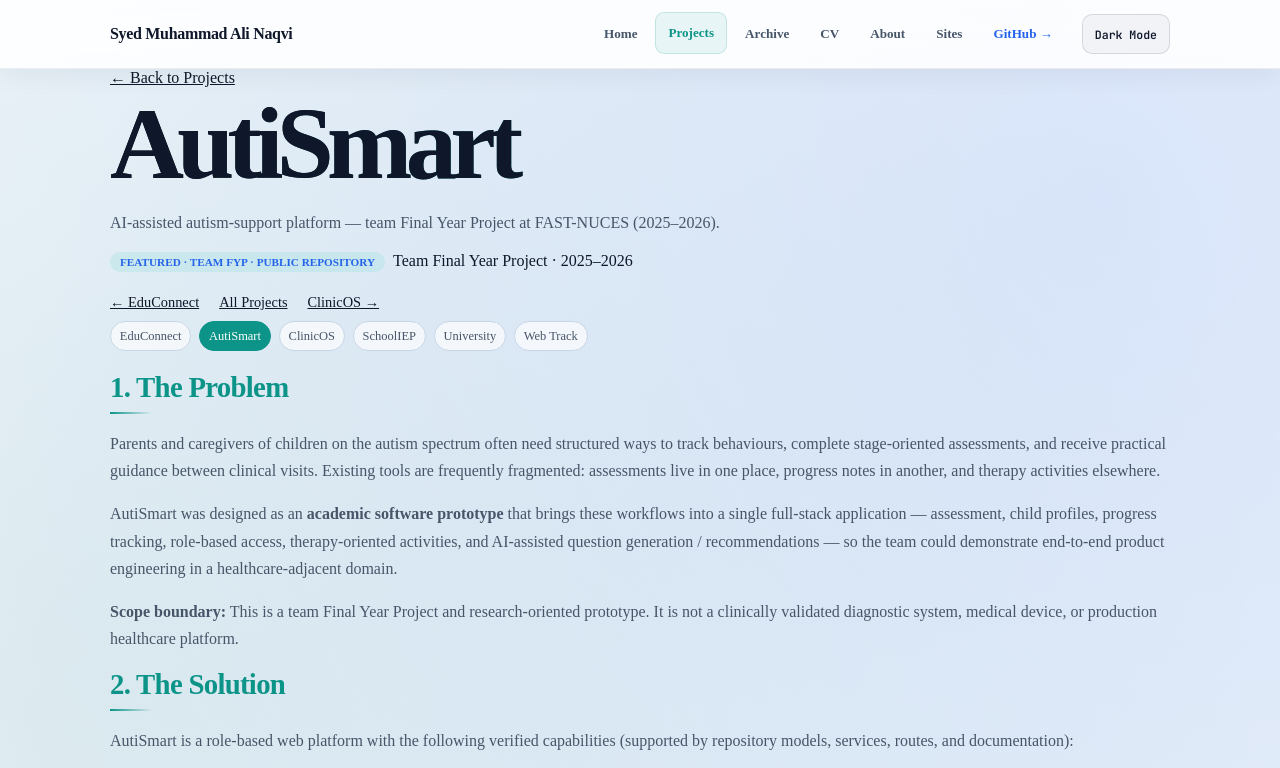
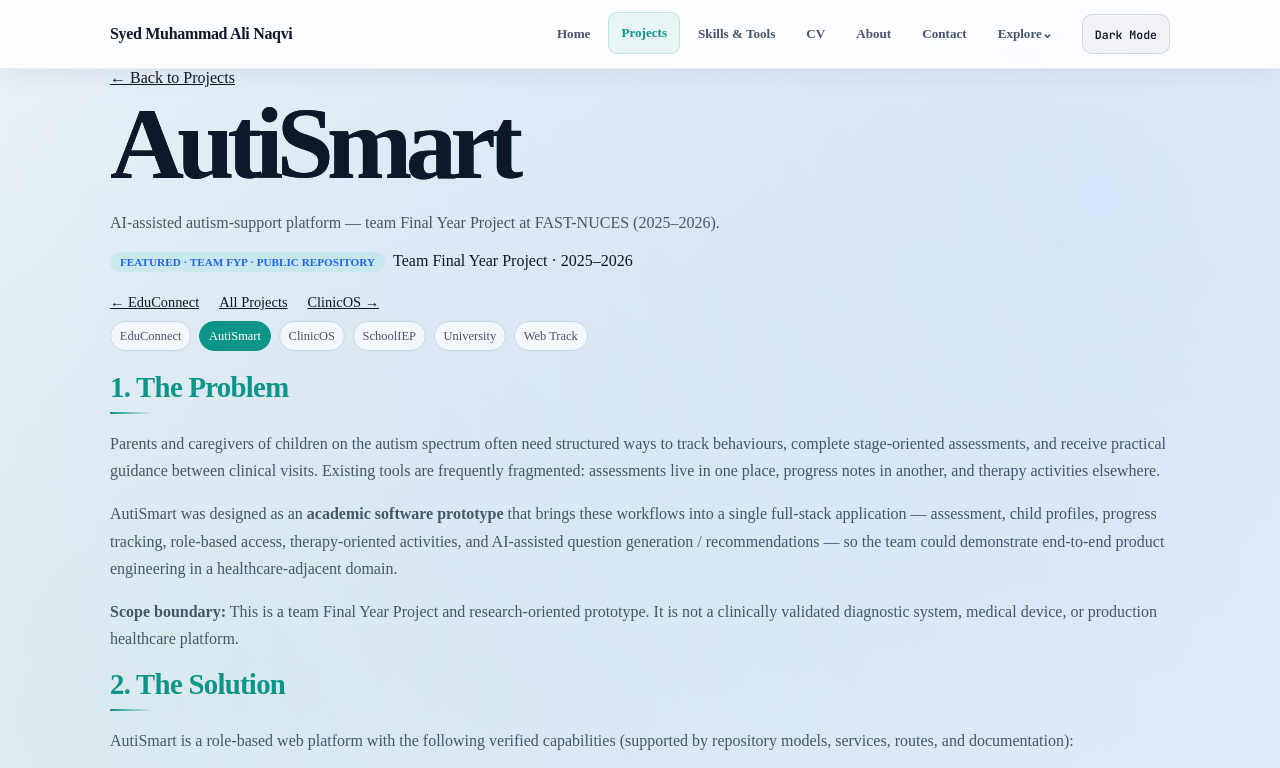
Before and after one commit to AliShah1029384756/AliShah1029384756, a plain HTML site: page projects/autismart.html in a window 1280 px wide. Shown: the top 768 px of the page. Drawn offline with Linux system fonts and the light colour scheme.

Commit message:
Standardize portfolio navigation with Explore menu

```diff
--- a/projects/autismart.html
+++ b/projects/autismart.html
@@ -20,21 +20,7 @@
 </head>
 <body>
   <div class="noise"></div>
-  <nav class="global-nav">
-    <div class="nav-container">
-      <a href="../index.html" class="nav-logo">Syed Muhammad Ali Naqvi</a>
-      <div class="nav-links">
-        <a href="../index.html" class="nav-link">Home</a>
-        <a href="../projects.html" class="nav-link active">Projects</a>
-        <a href="../project-archive.html" class="nav-link">Archive</a>
-        <a href="../cv.html" class="nav-link">CV</a>
-        <a href="../about.html" class="nav-link">About</a>
-        <a href="../sites.html" class="nav-link">Sites</a>
-        <a href="https://github.com/AliShah1029384756" target="_blank" rel="noreferrer noopener" class="nav-link external">GitHub →</a>
-      </div>
-      <button class="nav-toggle" aria-label="Toggle menu">☰</button>
-    </div>
-  </nav>
+  <nav class="global-nav"><div class="nav-container"><a href="../index.html" class="nav-logo">Syed Muhammad Ali Naqvi</a><div class="nav-links"><a href="../index.html" class="nav-link">Home</a><a href="../projects.html" class="nav-link">Projects</a><a href="../skills.html" class="nav-link">Skills &amp; Tools</a><a href="../cv.html" class="nav-link">CV</a><a href="../about.html" class="nav-link">About</a><a href="../about.html#contact" class="nav-link">Contact</a><details class="nav-explore"><summary class="nav-link">Explore <span aria-hidden="true">⌄</span></summary><div class="nav-explore-menu"><a class="nav-link" href="../workflows.html">How I Build</a><a class="nav-link" href="../project-archive.html">Project Archive</a><a class="nav-link" href="../sites.html">Learning &amp; Digital Sites</a><a class="nav-link external" href="https://github.com/AliShah1029384756" target="_blank" rel="noreferrer noopener">GitHub ↗</a></div></details></div><button class="nav-toggle" type="button" aria-label="Toggle navigation" aria-expanded="false">☰</button></div></nav>
 
   <main class="project-page">
     <header class="project-header">
```
